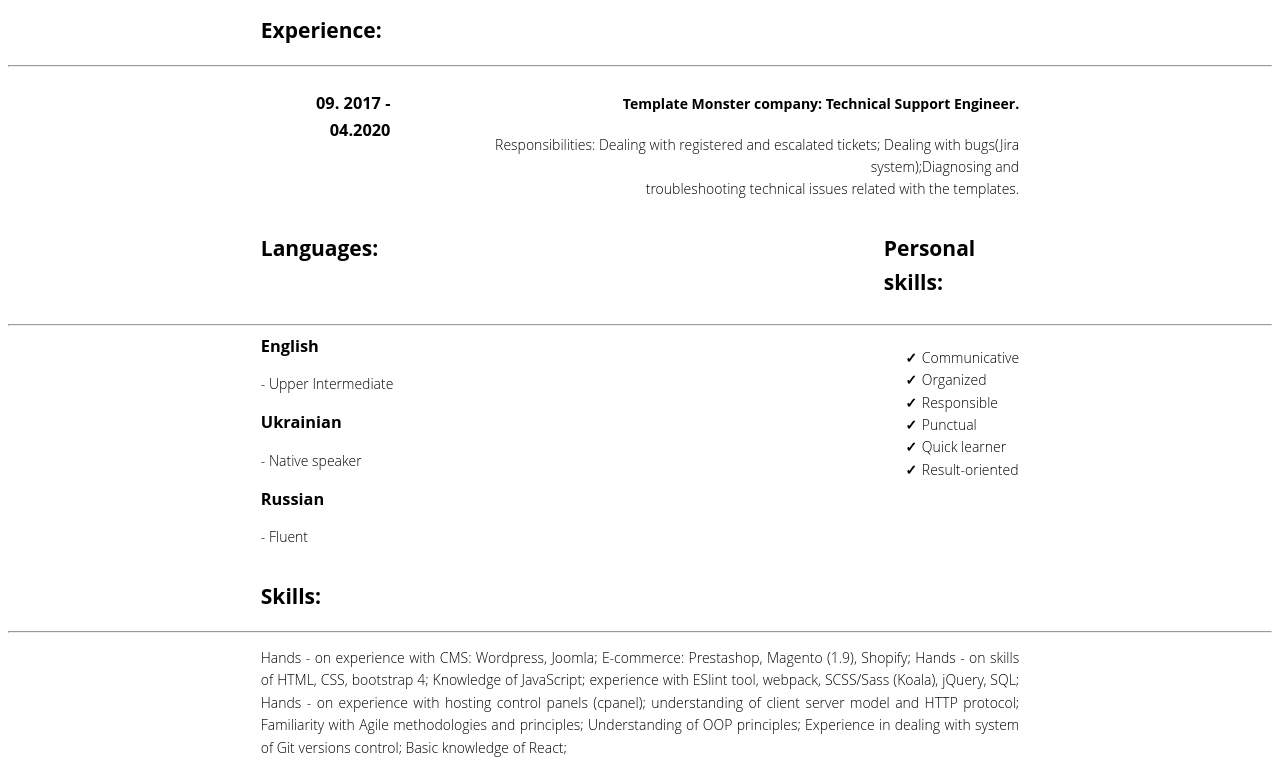
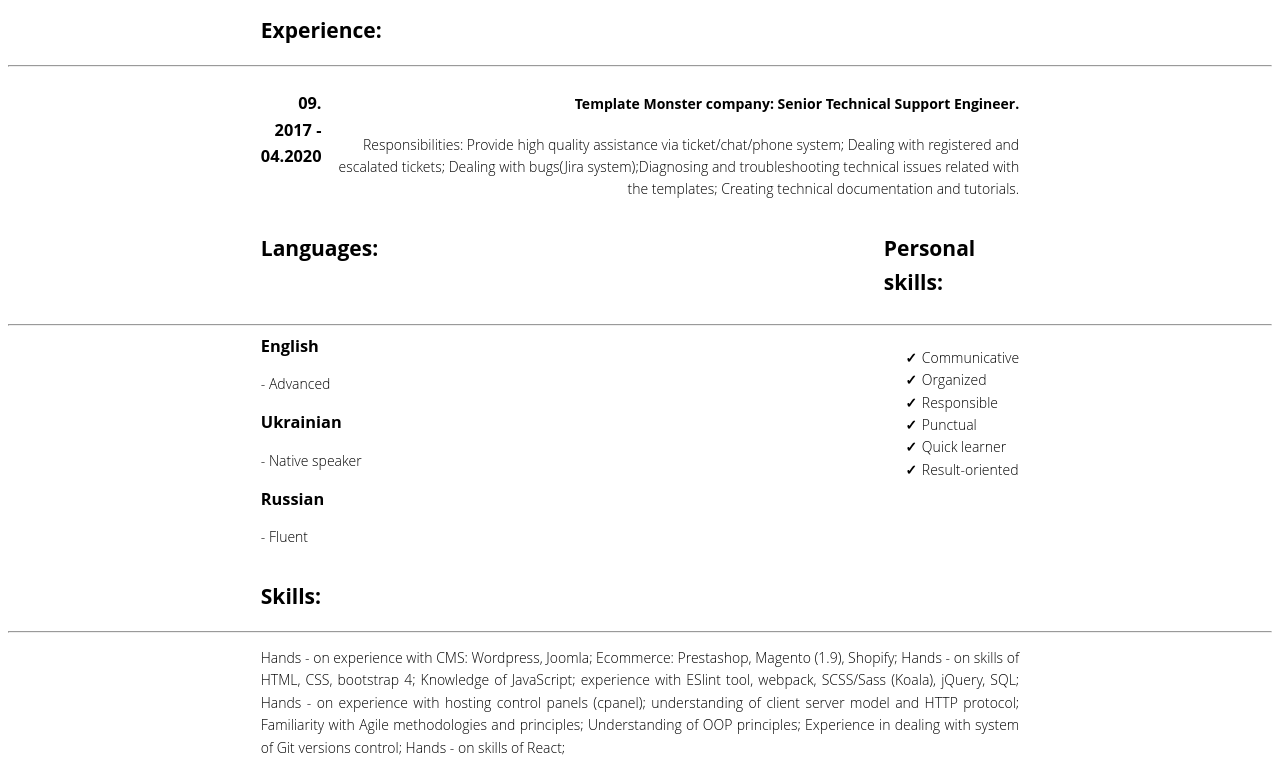
Before and after one commit to iammarta/resume, a plain HTML site: page index.html in a window 1280 px wide. Shown: the part 592-1360 px from the top of the page. Drawn offline with Linux system fonts and the light colour scheme.

Commit message:
update: some changes

```diff
--- a/index.html
+++ b/index.html
@@ -46,10 +46,11 @@
             <h3>09. 2017 - 04.2020</h3>
         </div>
         <div class="experience-text-wrap">
-            <h4>Template Monster company: Technical Support Engineer.</h4>
-            <p>Responsibilities: Dealing with registered and escalated tickets;
-                Dealing with bugs(Jira system);Diagnosing and <br>troubleshooting technical issues related with the
-                templates.</p>
+            <h4>Template Monster company:  Senior Technical Support Engineer.</h4>
+            <p>Responsibilities: Provide high quality assistance via ticket/chat/phone system; Dealing with registered and
+escalated tickets; Dealing with bugs(Jira system);Diagnosing and troubleshooting technical issues related
+with the templates; Creating technical documentation and tutorials.
+</p>
         </div>
     </div>
     <div class="headers">
@@ -60,7 +61,7 @@
     <div class="fourth-section">
         <div class="languages-wrap">
             <span>English</span>
-            <p>- Upper Intermediate</p>
+            <p>- Advanced</p>
             <span>Ukrainian</span>
             <p>- Native speaker</p>
             <span>Russian</span>
@@ -80,12 +81,10 @@
     <h2>Skills:</h2>
     <hr>
     <div class="fivth-section">
-        <p>Hands - on experience with CMS: Wordpress, Joomla; E-commerce: Prestashop, Magento (1.9), Shopify; Hands - on
-            skills of HTML, CSS, bootstrap 4; Knowledge of JavaScript; experience
-            with ESlint tool, webpack, SCSS/Sass (Koala), jQuery, SQL; Hands - on experience with hosting control panels (cpanel);
-            understanding of
-            client server model and HTTP protocol; Familiarity with Agile methodologies and principles; Understanding of
-            ООP principles; Experience in dealing with system of Git versions control; Basic knowledge of React;
+        <p>Hands - on experience with CMS: Wordpress, Joomla; E­commerce: Prestashop, Magento (1.9), Shopify; Hands - on skills of HTML, CSS,
+bootstrap 4; Knowledge of JavaScript; experience with ESlint tool, webpack, SCSS/Sass (Koala), jQuery, SQL; Hands - on experience with
+hosting control panels (cpanel); understanding of client server model and HTTP protocol; Familiarity with Agile methodologies and principles;
+Understanding of ООP principles; Experience in dealing with system of Git versions control; Hands - on skills of React;
         </p>
     </div>
     <div class="headers">
```
